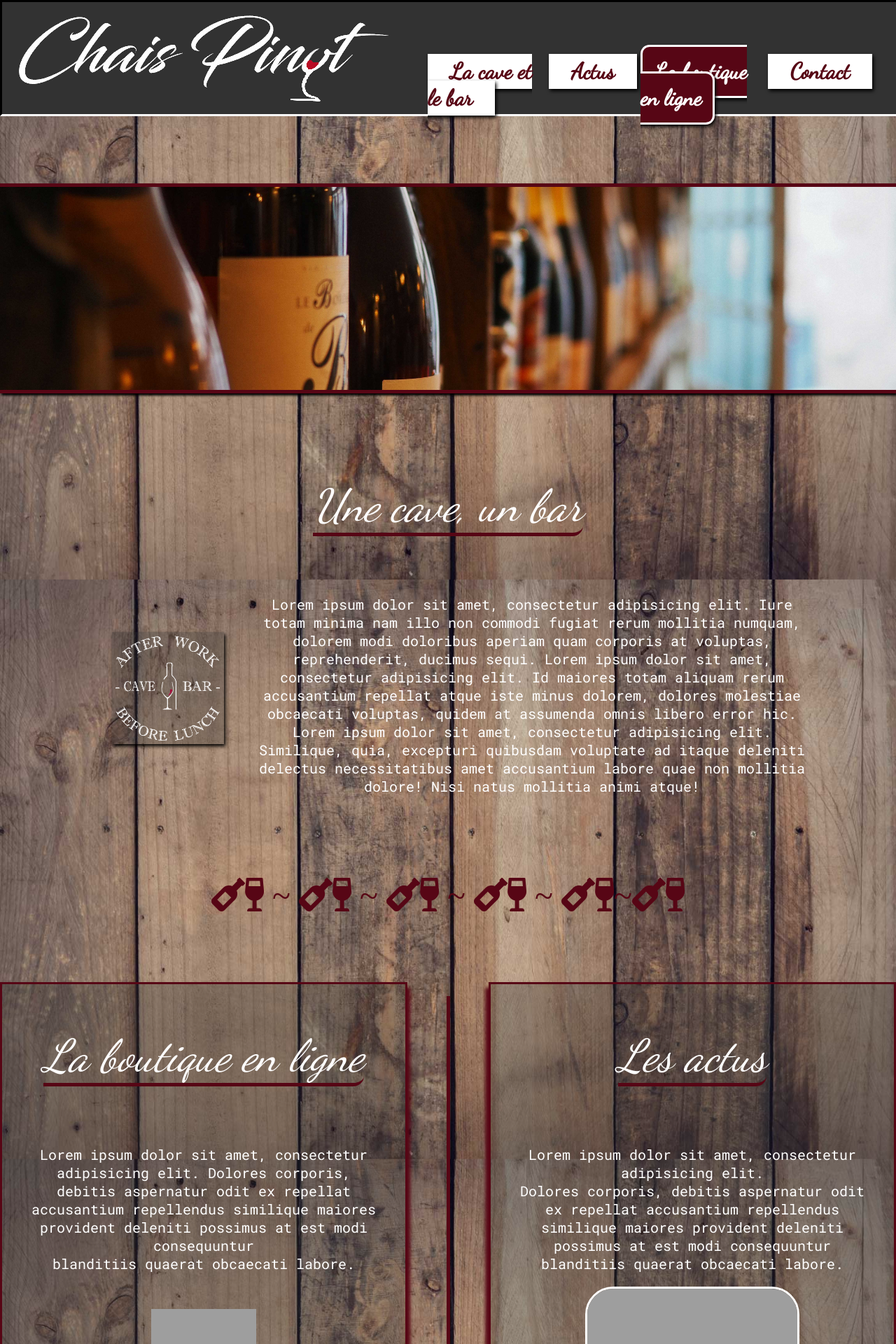
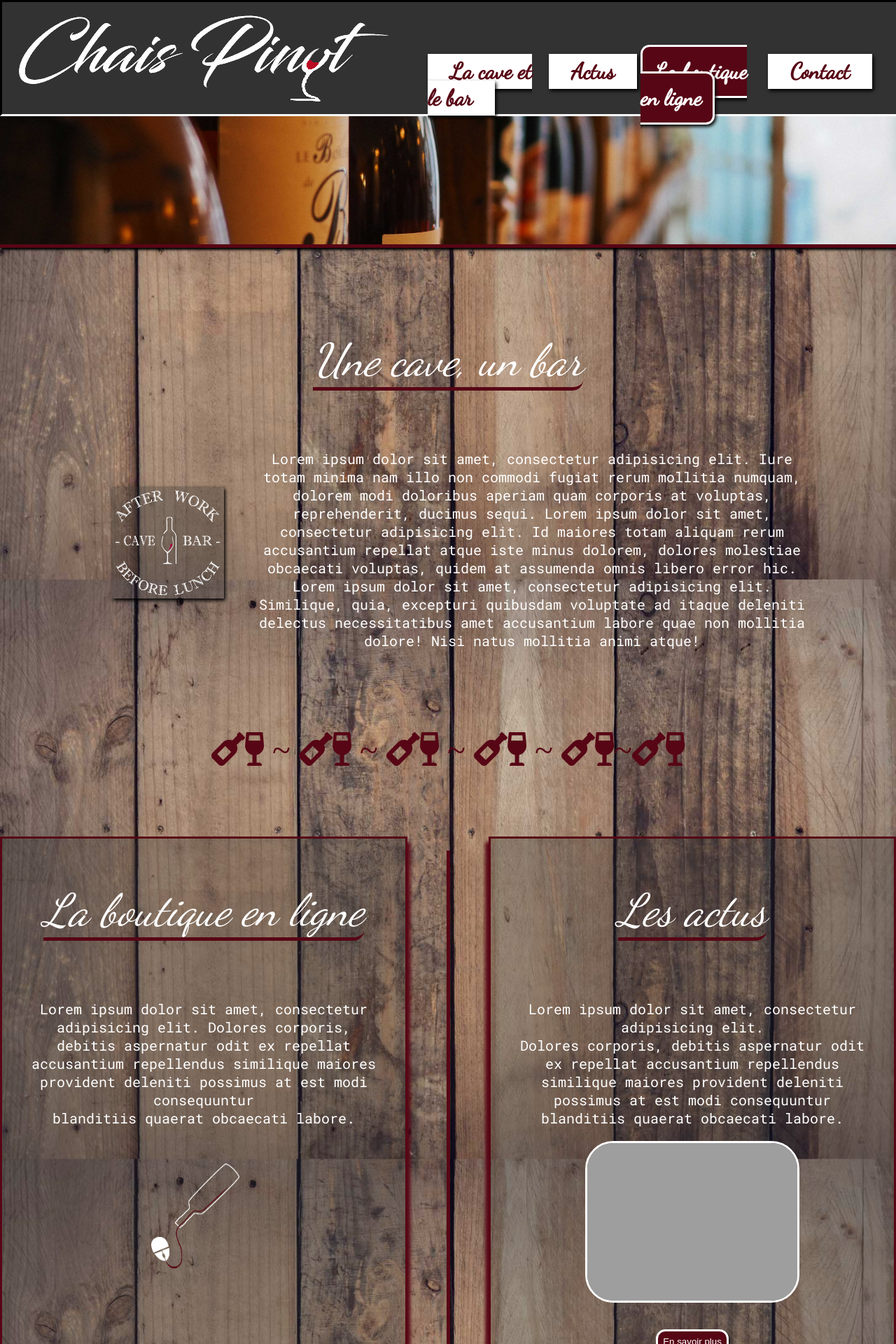
Before and after one commit to TheRoguishFOX/ProjetChaisPinot, a PHP site: page / in a window 1280 px wide. Shown: the top 1920 px of the page at 70% size. Run offline with PHP 8.4, Linux system fonts and the light colour scheme; some libraries are stand-ins or nearby versions; some web fonts are replaced; grey boxes are pictures that could not be loaded.

Commit message:
MàJ 1.1
petit détail et ajout photo

```diff
--- a/public/css/headerFooter.css
+++ b/public/css/headerFooter.css
@@ -33,7 +33,6 @@ nav ul {
     display: flex;
     margin-top: 5em;
 }
-
 
 nav li a {
     font-weight: bolder;
--- a/public/css/home.css
+++ b/public/css/home.css
@@ -1,7 +1,6 @@
 .video img {
     width: 100%;
     height: auto;
-    margin-top: 13em;
     box-shadow: 0.1em 0.2em 0.2em black;
     border-top: solid 5px rgb(87, 6, 21);
     border-bottom: solid 5px rgb(87, 6, 21);
@@ -26,7 +25,7 @@
     margin-right: 3em;
     margin-bottom: 3em;
     box-shadow: 2px 3px 5px black;
-    background-color: rgba(45,45,45,0.3);
+    background-color: rgba(45, 45, 45, 0.3);
 }
 
 .quisommesnous a:hover {
@@ -50,13 +49,13 @@
     padding-left: 2em;
     padding-right: 2em;
     box-shadow: 0.3em 0.5em 0.3em rgb(87, 6, 21);
-    background-color: rgba(45,45,45,0.3);
+    background-color: rgba(45, 45, 45, 0.3);
     border: solid 3px rgb(87, 6, 21);
 }
 
 
 .logobouteille {
-    background-image: url(16.png);
+    background-image: url(../images/logo/16.png);
     background-repeat: no-repeat;
     background-size: contain;
     margin-top: 2em;
@@ -81,7 +80,7 @@
     border: solid 3px rgb(87, 6, 21);
     padding-left: 2em;
     padding-right: 2em;
-    background-color: rgba(45,45,45,0.3);
+    background-color: rgba(45, 45, 45, 0.3);
 }
 
 .event img {
@@ -103,13 +102,14 @@
 
 .event a {
     text-decoration: none;
+    color:white;
 }
 
-.event a:visited{
+.event a:visited {
     color: white;
 }
 
-.event a:visited:hover{
+.event a:visited:hover {
     color: rgb(87, 6, 21);
 }
 
@@ -130,7 +130,7 @@
     padding: 2em;
 }
 
-.commentaires{
+.commentaires {
     background-image: url(../images/divers/black.jpg);
     padding: 20px;
     border: solid 5px rgb(87, 6, 21);
@@ -144,7 +144,7 @@
     font-size: 1em;
 }
 
-.commentaires strong{
+.commentaires strong {
     color: rgb(87, 6, 21)
 }
 
@@ -176,13 +176,13 @@
     /*steps nombre de caract*/
 }
 
-.photo{
+.photo {
     display: flex;
     border: solid 5px rgb(87, 6, 21);
     border-radius: 3px;
 }
 
-/*slider*/
+/*start slide*/
 
 #slider {
     width: 80%;
@@ -236,19 +236,9 @@
         left: -1598.16px;
     }
 
-/*
-    90% {
-        left: -2130.88px;
-    }
-
-    95% {
-        left: -2130.88px;
-    }
-*/
-
     100% {
         left: -0px;
     }
 }
 
-/*fin de slider*/
+/*end slide*/
--- a/view/frontend/template_site_fr.php
+++ b/view/frontend/template_site_fr.php
@@ -14,7 +14,7 @@
 <body>
     <header>
 
-        <a href="#"> <img src="./public/images/logo/logo_chais_pinot_blanc.png" alt="Logo Chais Pinot"></a>
+        <a href="index.php"> <img src="./public/images/logo/logo_chais_pinot_blanc.png" alt="Logo Chais Pinot"></a>
         <h1 id="hautdepage"></h1>
         <nav>
             <ul>
```
Also changed, not shown: public/images/logo/16.png (added).
